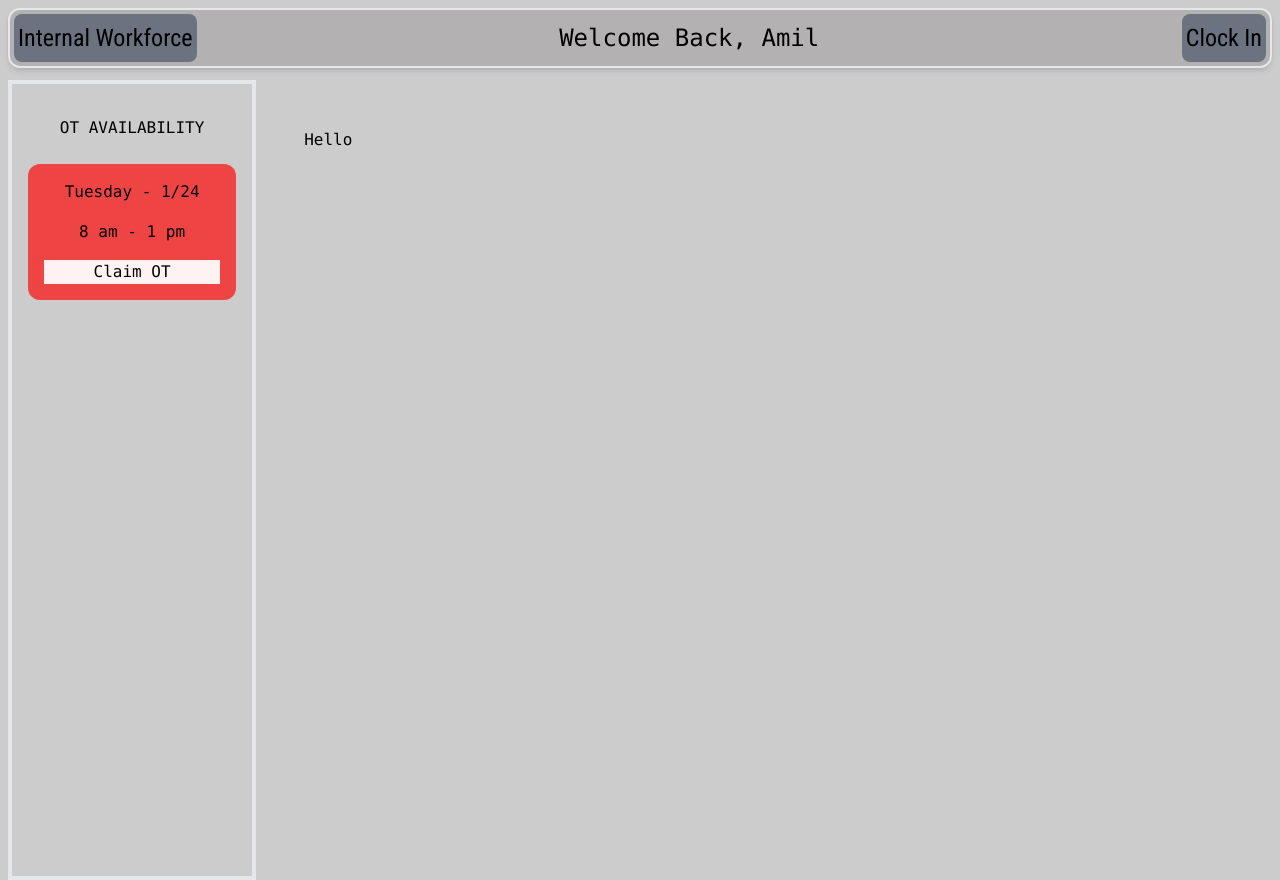
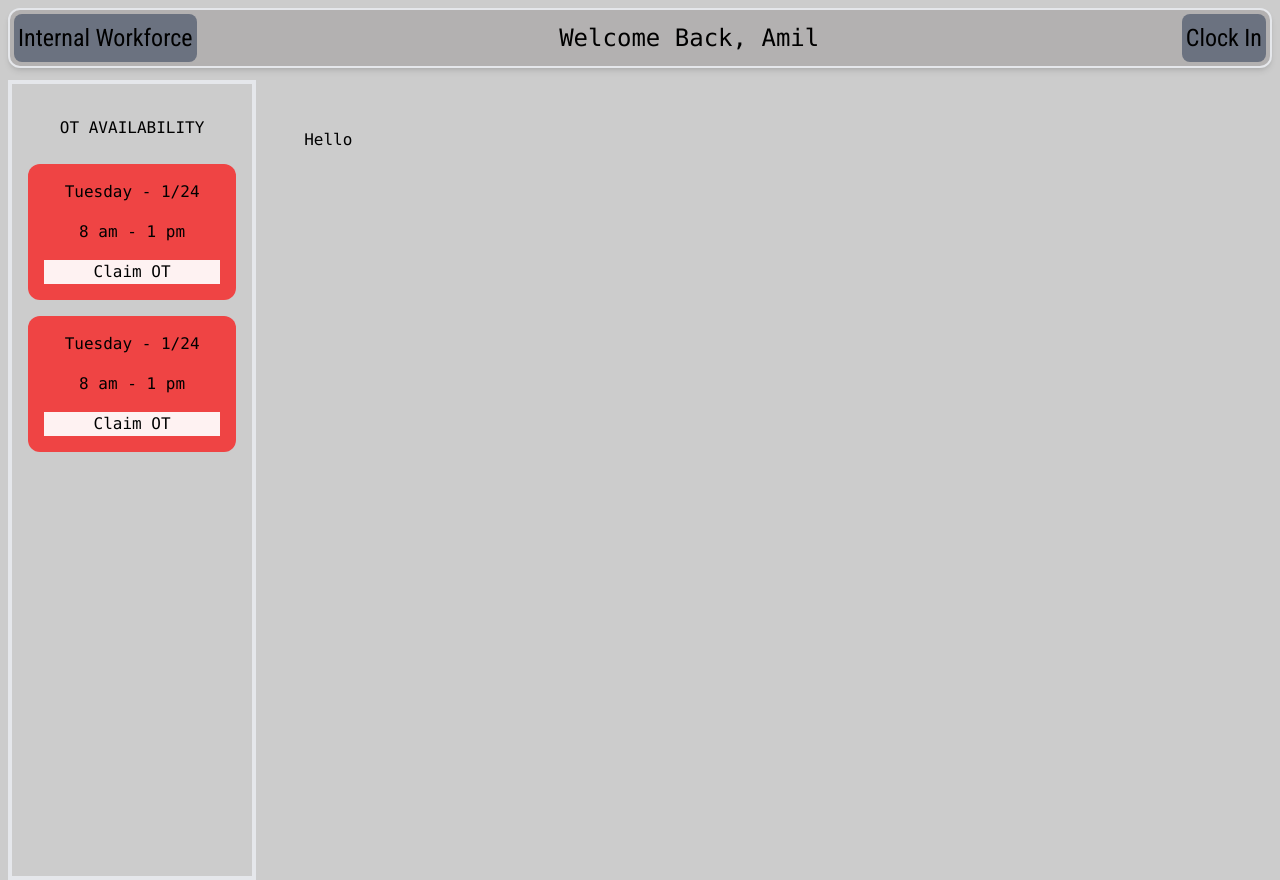
Before and after one commit to SilahicAmil/nextjs-employee-log, a Next.js app: page /employee-dash in a window 1280 px wide. Built offline with nearby package versions, Linux system fonts and the light colour scheme.

Commit message:
lazy mans mapping of card info

```diff
--- a/components/EmployeePage/OvertimeCard/CardInfo.js
+++ b/components/EmployeePage/OvertimeCard/CardInfo.js
@@ -1,7 +1,7 @@
 const CardInfo = ({}) => {
   return (
     <>
-      <div className="flex flex-col items-center gap-4 p-4 bg-red-500 rounded-xl">
+      <div className="flex flex-col items-center gap-4 p-4 bg-red-500 rounded-xl mb-4">
         <p>Tuesday - 1/24</p>
         <span>8 am - 1 pm</span>
         <button className="bg-red-50 w-full">Claim OT</button>
--- a/components/EmployeePage/OvertimeCard/OvertimeCard.js
+++ b/components/EmployeePage/OvertimeCard/OvertimeCard.js
@@ -13,6 +13,7 @@ const OvertimeCard = ({ children }) => {
                 <li>
                   {/* eventually map over card INfo */}
                   <CardInfo />
+                  <CardInfo />
                 </li>
               </ul>
             </aside>
```
